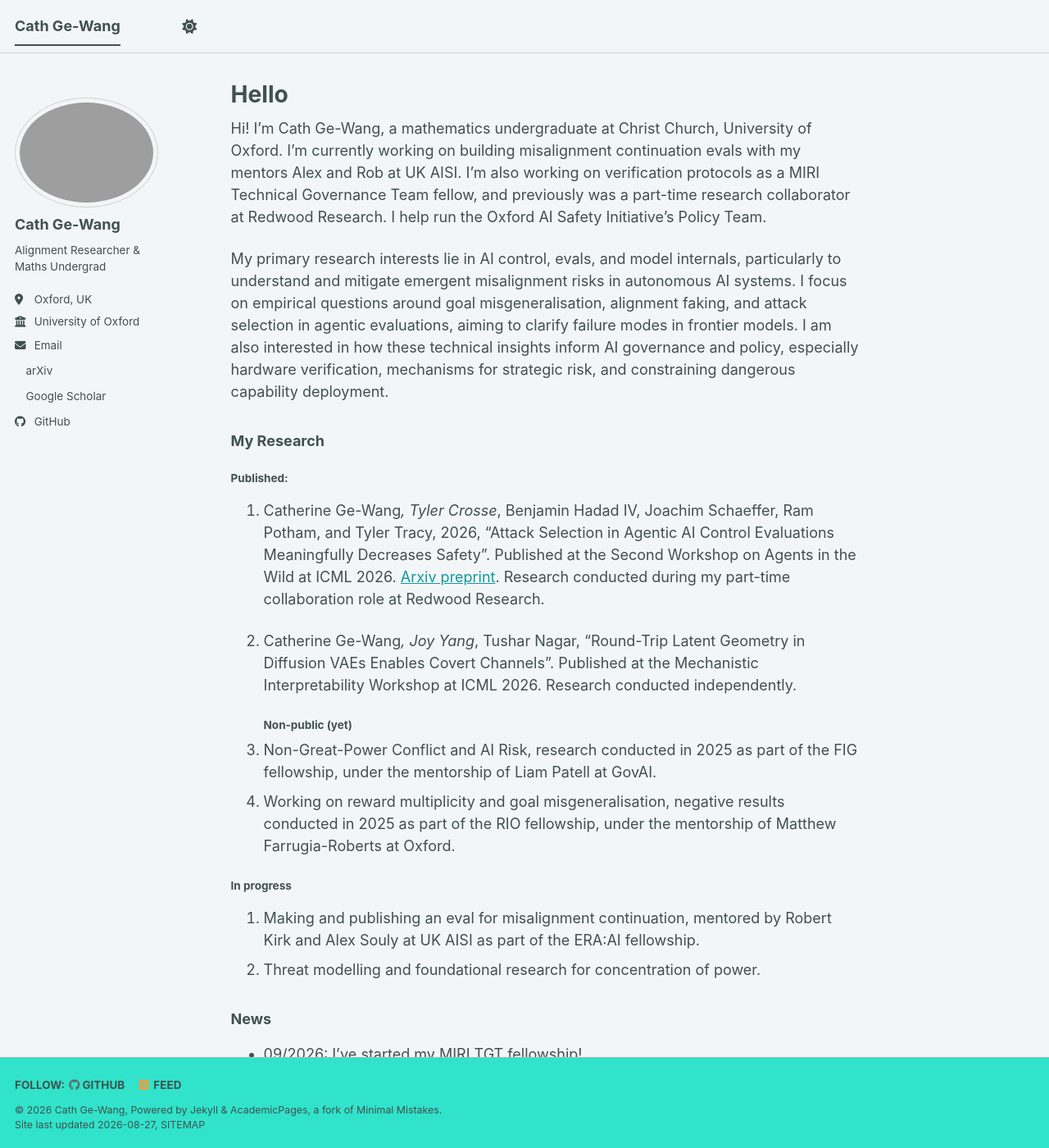
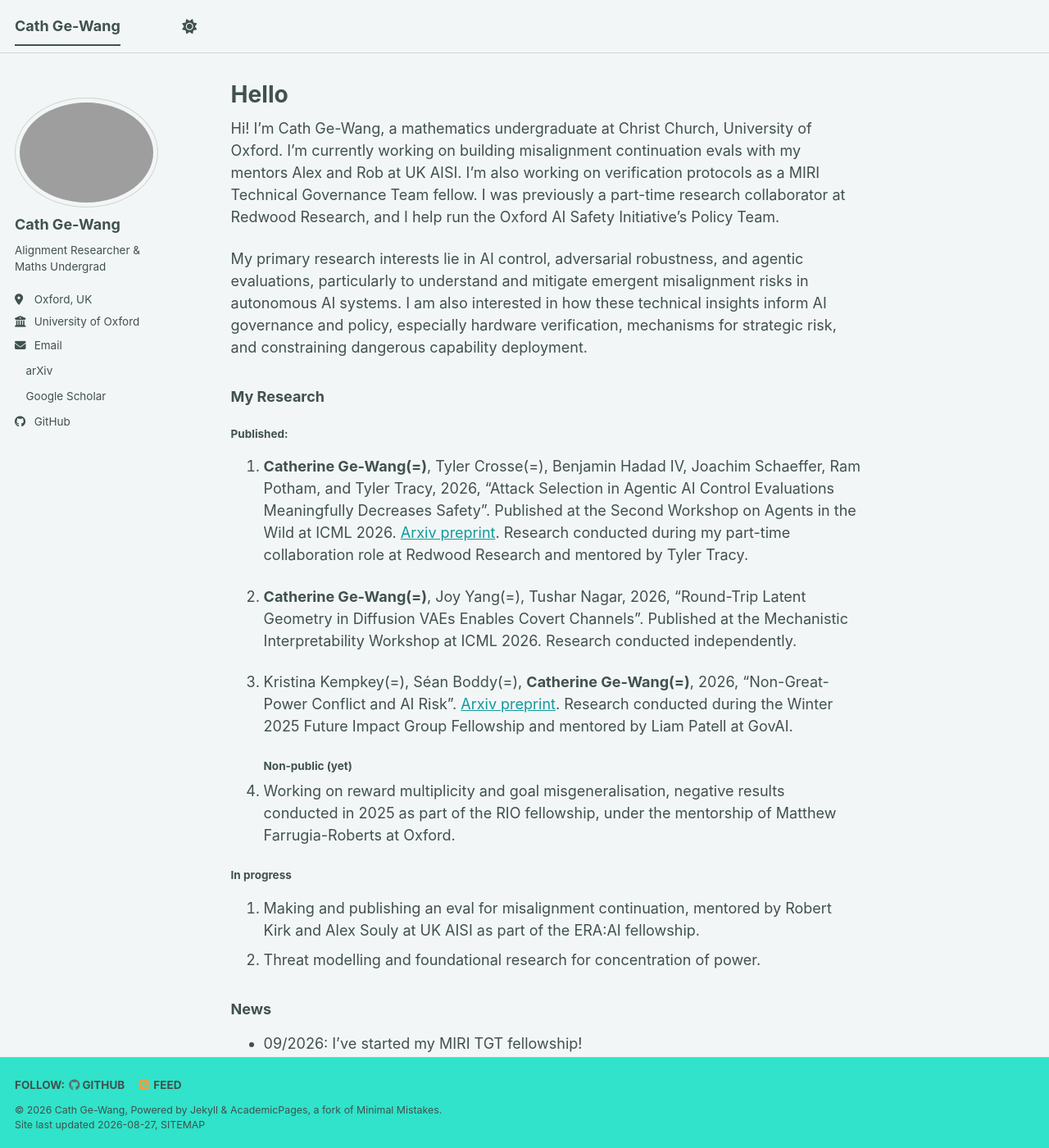
Before and after one commit to cjgwang/cjgwang.github.io, a Jekyll site: the page built from _pages/about.md, in a window 1280 px wide and 1400 px high. Shown: the whole window at 82% size. Built offline with Jekyll 4.4.1, drawn with Linux system fonts in a browser that asks for light colours; a style sheet for code colours, icons or effects is not loaded.

Commit message:
Update about page with research updates and project link

```diff
--- a/_pages/about.md
+++ b/_pages/about.md
@@ -6,19 +6,19 @@ redirect_from:
   - /about/
   - /about.html
 ---
+Hi! I’m Cath Ge-Wang, a mathematics undergraduate at Christ Church, University of Oxford. I'm currently working on building misalignment continuation evals with my mentors Alex and Rob at UK AISI. I'm also working on verification protocols as a MIRI Technical Governance Team fellow. I was previously a part-time research collaborator at Redwood Research, and I help run the Oxford AI Safety Initiative's Policy Team.
 
-Hi! I’m Cath Ge-Wang, a mathematics undergraduate at Christ Church, University of Oxford. I'm currently working on building misalignment continuation evals with my mentors Alex and Rob at UK AISI. I'm also working on verification protocols as a MIRI Technical Governance Team fellow, and previously was a part-time research collaborator at Redwood Research. I help run the Oxford AI Safety Initiative's Policy Team.
-
-My primary research interests lie in AI control, evals, and model internals, particularly to understand and mitigate emergent misalignment risks in autonomous AI systems. I focus on empirical questions around goal misgeneralisation, alignment faking, and attack selection in agentic evaluations, aiming to clarify failure modes in frontier models. I am also interested in how these technical insights inform AI governance and policy, especially hardware verification, mechanisms for strategic risk, and constraining dangerous capability deployment.
+My primary research interests lie in AI control, adversarial robustness, and agentic evaluations, particularly to understand and mitigate emergent misalignment risks in autonomous AI systems. I am also interested in how these technical insights inform AI governance and policy, especially hardware verification, mechanisms for strategic risk, and constraining dangerous capability deployment.
 
 ### My Research
 #### Published:
-1. Catherine Ge-Wang*, Tyler Crosse*, Benjamin Hadad IV, Joachim Schaeffer, Ram Potham, and Tyler Tracy, 2026, "Attack Selection in Agentic AI Control Evaluations Meaningfully Decreases Safety". Published at the Second Workshop on Agents in the Wild at ICML 2026. [Arxiv preprint](https://arxiv.org/abs/2606.06529). Research conducted during my part-time collaboration role at Redwood Research.
+1. **Catherine Ge-Wang(=)**, Tyler Crosse(=), Benjamin Hadad IV, Joachim Schaeffer, Ram Potham, and Tyler Tracy, 2026, "Attack Selection in Agentic AI Control Evaluations Meaningfully Decreases Safety". Published at the Second Workshop on Agents in the Wild at ICML 2026. [Arxiv preprint](https://arxiv.org/abs/2606.06529). Research conducted during my part-time collaboration role at Redwood Research and mentored by Tyler Tracy.
 
-2. Catherine Ge-Wang*, Joy Yang*, Tushar Nagar, "Round-Trip Latent Geometry in Diffusion VAEs Enables Covert Channels". Published at the Mechanistic Interpretability Workshop at ICML 2026. Research conducted independently.
+2. **Catherine Ge-Wang(=)**, Joy Yang(=), Tushar Nagar, 2026, "Round-Trip Latent Geometry in Diffusion VAEs Enables Covert Channels". Published at the Mechanistic Interpretability Workshop at ICML 2026. Research conducted independently.
+
+3. Kristina Kempkey(=), Séan Boddy(=), **Catherine Ge-Wang(=)**, 2026, "Non-Great-Power Conflict and AI Risk". [Arxiv preprint](https://arxiv.org/abs/2608.25839). Research conducted during the Winter 2025 Future Impact Group Fellowship and mentored by Liam Patell at GovAI.
 #### Non-public (yet)
-1. Non-Great-Power Conflict and AI Risk, research conducted in 2025 as part of the FIG fellowship, under the mentorship of Liam Patell at GovAI.
-2. Working on reward multiplicity and goal misgeneralisation, negative results conducted in 2025 as part of the RIO fellowship, under the mentorship of Matthew Farrugia-Roberts at Oxford.
+1. Working on reward multiplicity and goal misgeneralisation, negative results conducted in 2025 as part of the RIO fellowship, under the mentorship of Matthew Farrugia-Roberts at Oxford.
 
 #### In progress
 1. Making and publishing an eval for misalignment continuation, mentored by Robert Kirk and Alex Souly at UK AISI as part of the ERA:AI fellowship.
@@ -26,7 +26,7 @@ My primary research interests lie in AI control, evals, and model internals, par
 
 ### News
 - 09/2026: I've started my MIRI TGT fellowship!
-- 07/2026: I'm going to be co-mentoring a SPAR project with Louis Cooper-Thomson on formalising and building AI auditors under strategic attack selection.
+- 07/2026: I'm going to be co-mentoring a SPAR project with Louis Cooper-Thomson on formalising and building [AI auditors under strategic attack selection](https://sparai.org/projects/f26/recLjoiPBrRxLvnDO).
 - 07/2026: I started working on misalignment continuation evals at the ERA:AI fellowship, mentored by Rob and Alex at AISI.
 - 07/2026: I attended ICML 2026 in Seoul, Korea, where my work was published at 4 AI safety workshops.
 - 07/2026: I completed my in-person week at MIRI. I really enjoyed it and I am very excited to get deeper into governance and policy!
```
